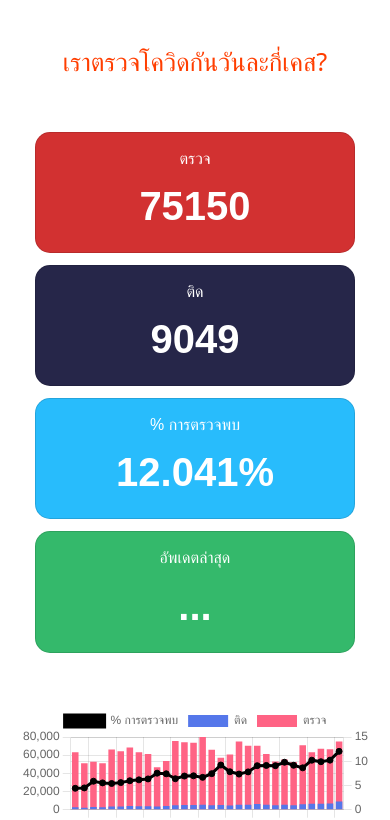
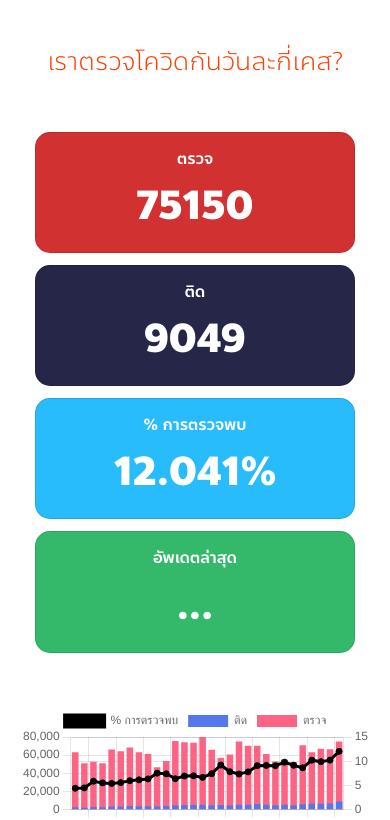
Before and after one commit to thananon/covidth, a Svelte app: page / in a window 390 px wide. Shown: the top 820 px of the page. Built offline with nearby package versions, Linux system fonts and the light colour scheme; no server answers.

Commit message:
Fix font

```diff
--- a/src/App.svelte
+++ b/src/App.svelte
@@ -131,7 +131,7 @@
       url("../public/fonts/anakotmai/anakotmai-light.woff") format("woff");
   }
 
-  :root {
+  * {
     font-family: "Anakotmai", -apple-system, BlinkMacSystemFont, "Segoe UI",
       Roboto, Oxygen, Ubuntu, Cantarell, "Open Sans", "Helvetica Neue",
       sans-serif;
--- a/src/Cards.svelte
+++ b/src/Cards.svelte
@@ -111,6 +111,12 @@
     font-size: 1.2em;
   }
 
+  * {
+    font-family: "Anakotmai", -apple-system, BlinkMacSystemFont, "Segoe UI",
+      Roboto, Oxygen, Ubuntu, Cantarell, "Open Sans", "Helvetica Neue",
+      sans-serif;
+  }
+
   @media (max-width: 576px) {
     .bg-pos {
       background: rgba(202, 13, 13, 0.85);
```
